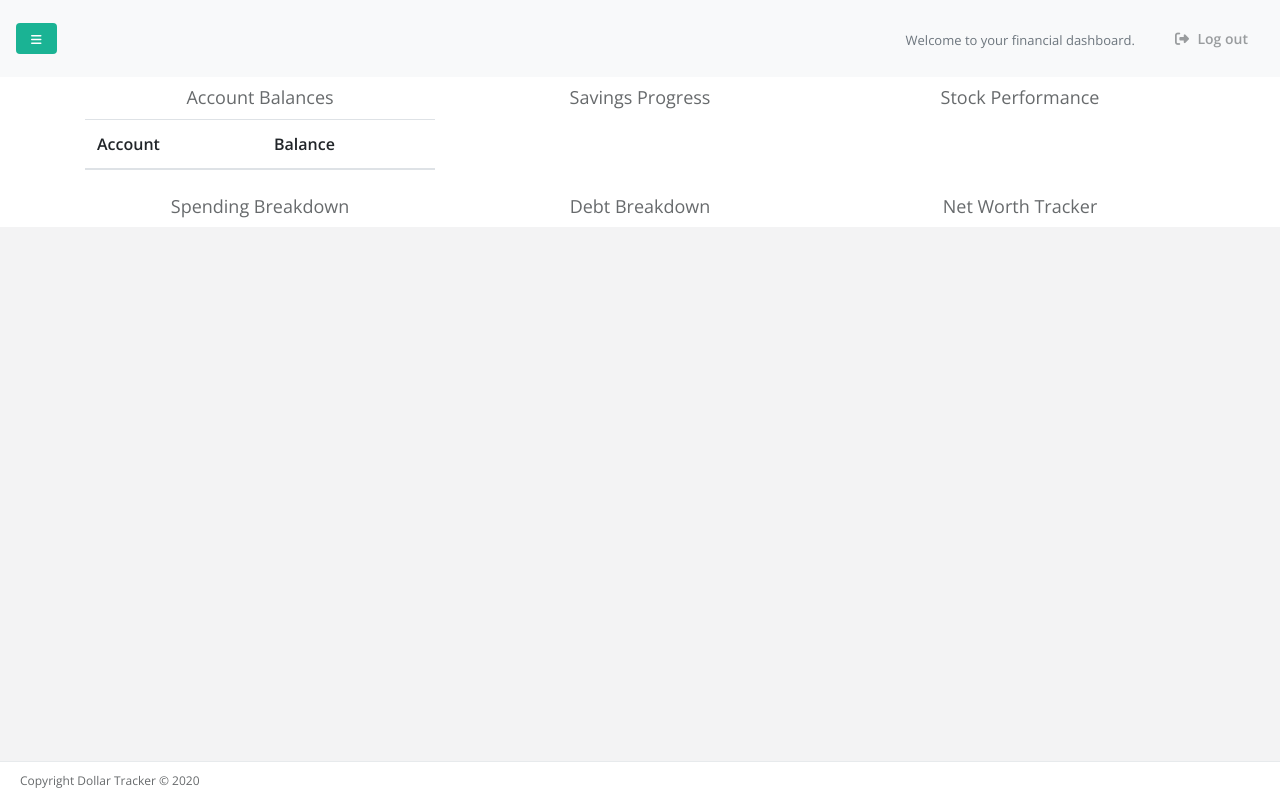
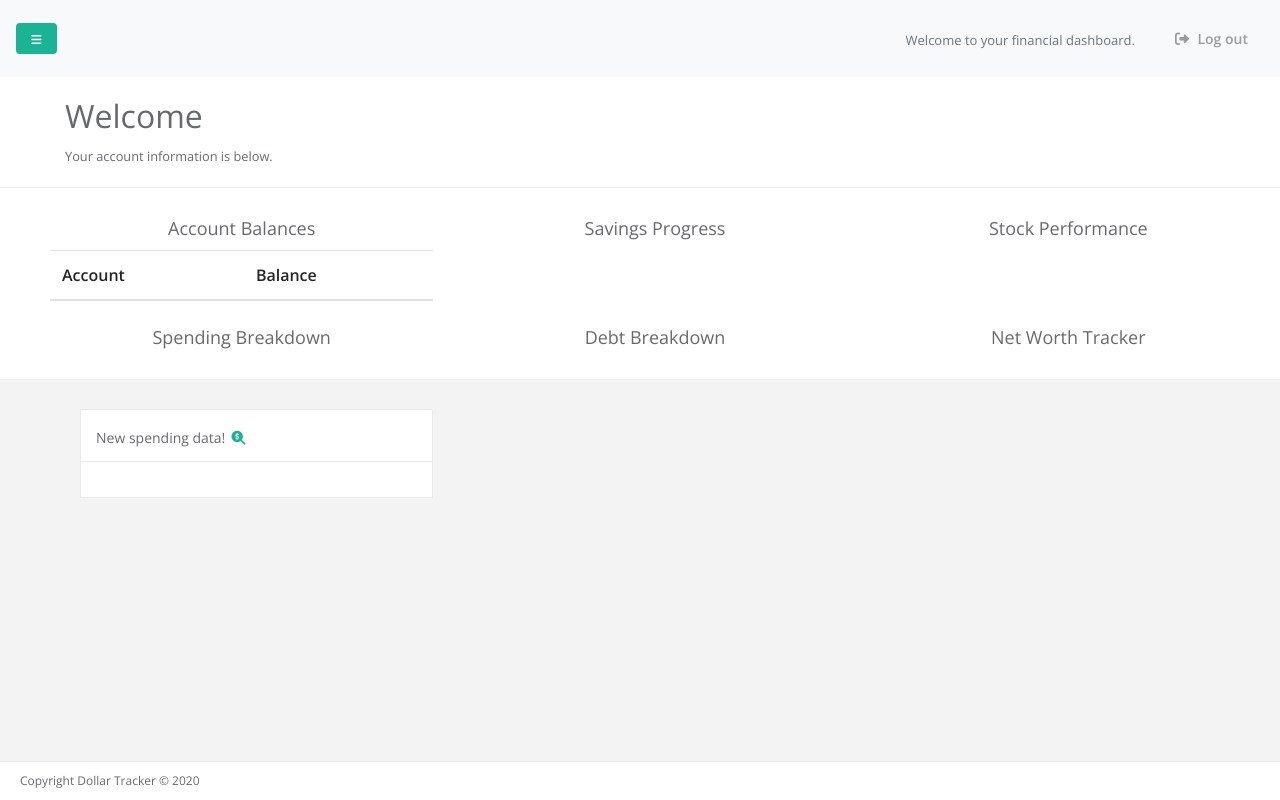
Before and after one commit to rooneyshuman/dollar-tracker, a Flask app: template templates/index.html in a window 1280 px wide. Run offline with Flask 2, Linux system fonts and the light colour scheme; the template is opened without the code that fills it, so the values that code supplies are empty; some libraries are stand-ins or nearby versions; some web fonts are replaced.

Commit message:
Minor improvements to dashboard UI

```diff
--- a/static/sass/main.scss
+++ b/static/sass/main.scss
@@ -101,10 +101,84 @@ a:hover .nav-icon:before {
   margin-left: 5px;
 }
 
+.wrapper {
+  padding: 0 15px;
+  position: relative !important;
+}
+
+.gray-bg {
+  background-color: #f3f3f4;
+}
+
+.white-bg {
+  background-color: #fff;
+}
+
 .welcome-message {
   margin-right: 10px;
   padding: 20px;
   font-size: 13px;
+}
+
+.row {
+  display: flex;
+  flex-wrap: wrap;
+  margin-right: -15px;
+  margin-left: -15px;
+  overflow-x: hidden;
+}
+
+.dashboard-header {
+  border-top: 0;
+  border-bottom: 1px solid #e7eaec;
+  background-color: #fff;
+  padding: 20px 20px 20px 50px;
+}
+
+.account-info {
+  padding: 20px 20px 20px 50px;
+}
+
+.dashboard-content {
+  padding: 20px 10px 30px;
+  margin: 10px 70px;
+}
+
+.spending-title {
+  background-color: #fff;
+  border-color: #e7eaec;
+  border-style: solid solid none;
+  border-width: 1px;
+  margin-bottom: 0;
+  padding: 15px 90px 10px 15px;
+  border-radius: 2px 2px 0 0;
+}
+
+.spending-title h6 {
+  display: inline-block;
+  font-size: 14px;
+  font-weight: 400;
+  margin: 0 0 5px;
+  padding: 0;
+  text-overflow: ellipsis;
+  float: none;
+}
+
+.spending-icon {
+  font-size: 14px;
+  margin-left: 2px;
+  color: $brand-color--teal;
+}
+
+.spending-content {
+  clear: both;
+  background-color: #fff;
+  margin-bottom: 25px;
+  margin-top: 0;
+  padding: 15px 20px 20px 20px;
+  border-color: #e7eaec;
+  border-style: solid;
+  border-width: 1px;
 }
 
 .card {
--- a/templates/index.html
+++ b/templates/index.html
@@ -5,10 +5,18 @@
 {% endblock %}
 
 {% block body %}
+<div id="wrapper" class="dashboard gray-bg">
   <!-- Welcome Header -->
-<div class="container
+  <div class="container-fluid">
+    <div class="row dashboard-header white-bg">
+      <div class="col-md-3">
+        <h2>Welcome</h2>
+        <small>Your account information is below.</small>
+      </div>
+    </div>
+  </div>
   <!-- Account Information -->
-<div class="container">
+  <div class="container-fluid account-info white-bg">
     <div class="row">
       <div class="col-sm-4 col-md-4">
         <h5 class="text-center">Account Balances</h5>
@@ -48,4 +56,29 @@
       </div>
     </div>
   </div>
+  <!-- Dashboard Content -->
+  <div class="container dashboard-content">
+    <div class="row">
+      <div class="col-lg-12">
+        <div class="row">
+          <div class="col-lg-4">
+            <div class="spending-breakdown">
+              <div class="spending-title">
+                <h6>New spending data!</h6>
+                <i class="fas fa-search-dollar spending-icon"></i>
+                <!-- <i class="fas fa-money-bill-wave spending-icon"></i> -->
+              </div>
+              <div class="spending-content">
+              </div>
+            </div>
+          </div>
+          <div class="col-lg-4"></div>
+          <div class="col-lg-4"></div>
+        </div>
+      </div>
+    </div>
+  </div>
+</div>
+
+
 {% endblock %}
```
Also changed, not shown: 1 other file. Lines whose indentation alone changed are shown as unchanged.
